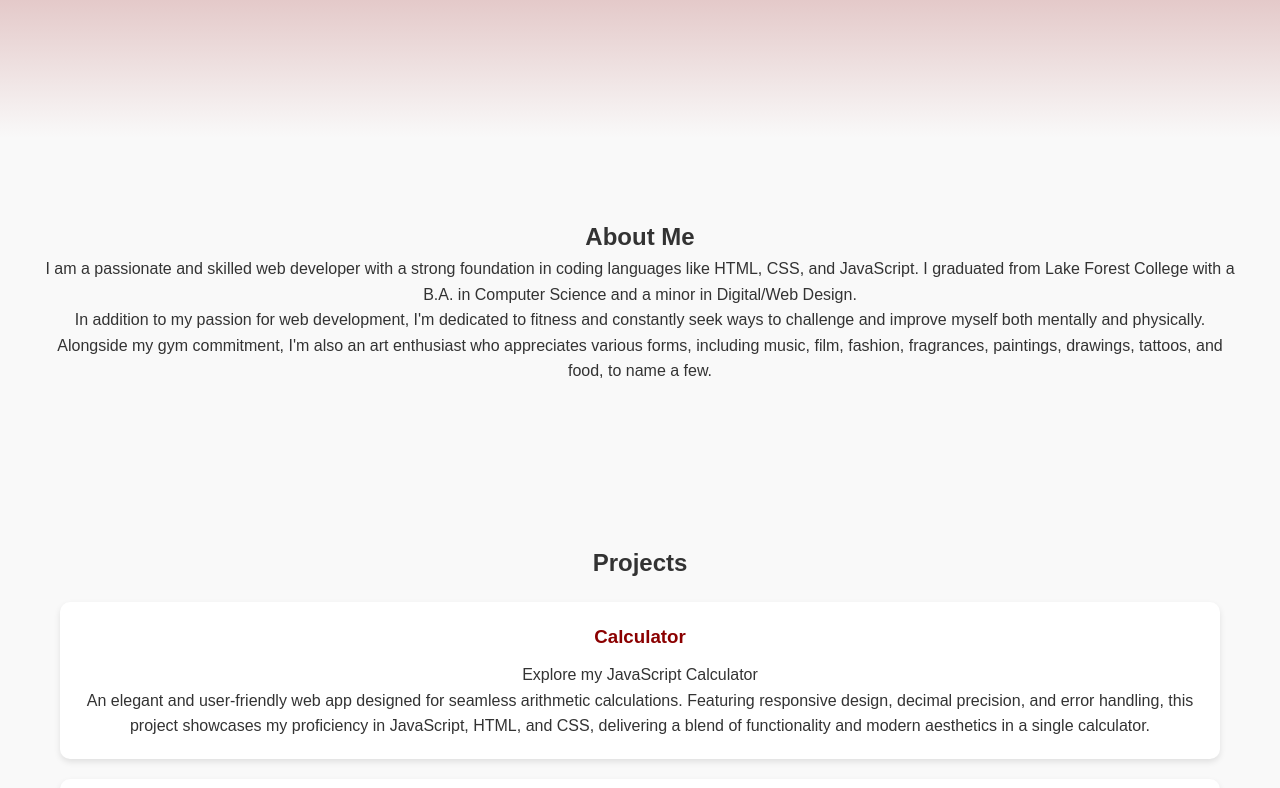
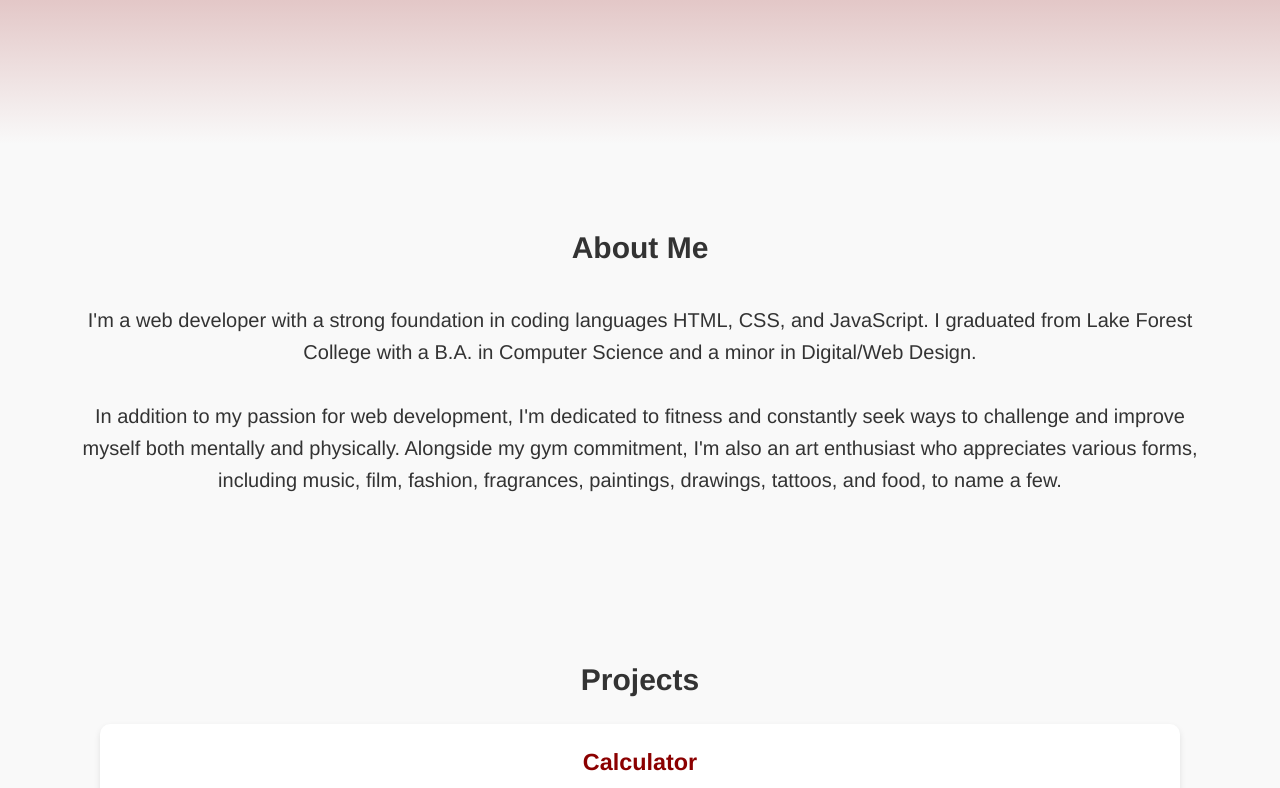
Before and after one commit to jb43099/portfolio, a plain HTML site: page index.html in a window 1280 px wide. Shown: the part 640-1428 px from the top of the page. Drawn offline with Linux system fonts and the light colour scheme.

Commit message:
Fix width

```diff
--- a/index.html
+++ b/index.html
@@ -18,24 +18,26 @@
         </nav>
     </header>
 
+    <div class="container">
         <section id="landing" class="landing">
             <h1>Jaime Blanco</h1>
             <p>Welcome to my portfolio!</p>
         </section>
-
         <section id="about" class="about">
             <h2>About Me</h2>
-        <p> I am a passionate and skilled web developer with a strong foundation in coding languages like HTML, CSS, and
-            JavaScript. I graduated from Lake Forest College with a B.A. in Computer Science and a minor in Digital/Web
+            <br>
+            <p> I'm a web developer with a strong foundation in coding languages HTML, CSS, and
+                JavaScript. I graduated from Lake Forest College with a B.A. in Computer Science and a minor in
+                Digital/Web
                 Design.
-            <br>
+                <br><br>
                 In addition to my passion for web development, I'm dedicated to fitness and constantly seek ways to
                 challenge and improve myself both mentally and physically. Alongside my gym commitment, I'm also an art
-            enthusiast who appreciates various forms, including music, film, fashion, fragrances, paintings, drawings,
+                enthusiast who appreciates various forms, including music, film, fashion, fragrances, paintings,
+                drawings,
                 tattoos, and food, to name a few.
             </p>
         </section>
-
         <section id="projects" class="projects">
             <h2>Projects</h2>
             <div class="project">
@@ -56,9 +58,12 @@
                     <p>Explore my Etch-a-Sketch Pad<br>An interactive canvas lets you unleash your creativity
                         through
                         drawing and sketching on a responsive
-                    grid. A showcase of my skills in HTML, CSS, and JavaScript. Experiment with colors, grid sizes, and
-                    the 'eraser' feature for easy corrections. Whether you're an art enthusiast or a curious learner,
-                    this project highlights my ability to create engaging and interactive web applications.<br>(Desktop)
+                        grid. A showcase of my skills in HTML, CSS, and JavaScript. Experiment with colors, grid sizes,
+                        and
+                        the 'eraser' feature for easy corrections. Whether you're an art enthusiast or a curious
+                        learner,
+                        this project highlights my ability to create engaging and interactive web
+                        applications.<br>(Desktop)
                     </p>
                 </a>
             </div>
@@ -67,9 +72,12 @@
                     <h3>Rock Paper Scissors</h3>
                     <p>Explore my Rock Paper Scissors Game<br>A web application that combines traditional gameplay with
                         modern design. Built using HTML, CSS, and JavaScript, this project offers a straightforward
-                    interface where players can challenge the computer. With interactive buttons, live score updates,
-                    and victory alerts at 3 points, this game highlights my practical skills in front-end development.
-                    By using simple sleek design and functional programming, I've created an enjoyable user experience
+                        interface where players can challenge the computer. With interactive buttons, live score
+                        updates,
+                        and victory alerts at 3 points, this game highlights my practical skills in front-end
+                        development.
+                        By using simple sleek design and functional programming, I've created an enjoyable user
+                        experience
                         that captures the essence of this classic game in a digital format.
                     </p>
                 </a>
@@ -77,7 +85,8 @@
             <div class="project">
                 <a href="https://jb43099.github.io/tic-tac-toe">
                     <h3>Tic Tac Toe</h3>
-                <p>Explore my Tic Tac Toe Game<br>A web application that seamlessly combines a classic game with modern
+                    <p>Explore my Tic Tac Toe Game<br>A web application that seamlessly combines a classic game with
+                        modern
                         design. Developed using HTML, CSS, and JavaScript, it offers a user-friendly interface for two
                         players to engage in a 1v1 game. Complete with interactive gameplay elements, a responsive turn
                         indicator, and automatic victory announcements, this project effectively showcases my front-end
@@ -86,9 +95,10 @@
                 </a>
             </div>
         </section>
+    </div>
 
     <footer class=" footer">
-        &copy; 2023 Jaime Blanco
+        Jaime Blanco
     </footer>
 </body>
 
--- a/style.css
+++ b/style.css
@@ -5,9 +5,10 @@
 }
 
 body {
-  font-family: Arial, sans-serif;
+  font-family: Helvetica, Ariel, sans-serif;
   line-height: 1.6;
   background-color: #f9f9f9;
+  font-size: 1.25rem;
 }
 
 header {
@@ -37,6 +38,13 @@ nav a:hover {
   text-decoration: underline;
 }
 
+
+.about,
+.projects {
+  max-width: 1200px;
+  margin: 0 auto;
+}
+
 .project a {
   text-decoration: none;
   color: darkred;
@@ -54,7 +62,7 @@ nav a:hover {
   align-items: center;
   flex-direction: column;
   color: #fff;
-  font-size: xx-large;
+  font-size: 3rem;
 }
 
 .landing p {
```
Lines whose indentation alone changed are shown as unchanged.
